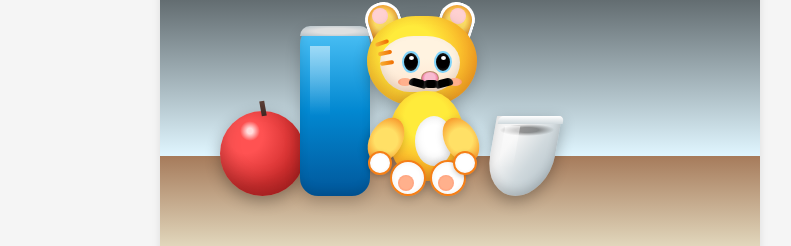
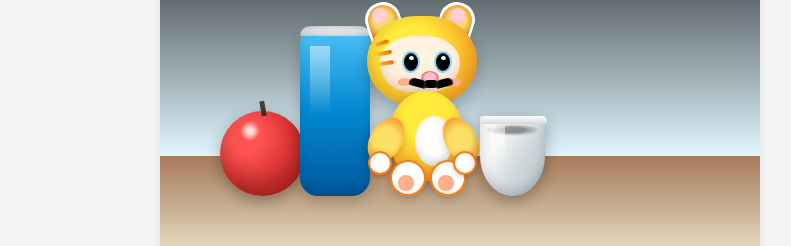
Before and after one commit to Younguncho/UIDesign1, a plain HTML site: page coding_from_life/coding_from_life.html in a window 1280 px wide. Shown: the part 300-546 px from the top of the page, without its empty margins (180-971 px from the left). Drawn offline with Linux system fonts and the light colour scheme.

Commit message:
finalized

```diff
--- a/assets/live_coding_style.css
+++ b/assets/live_coding_style.css
@@ -154,14 +154,14 @@ main p {
 /* Steel Cup */
 .cup {
   position: absolute;
-  left: 330px;
+  left: 320px;
   top: 240px;
   width: 65px;
   height: 80px;
   background: linear-gradient(120deg, #f5f5f5 30%, #d0d9dd 60%, #b0bec5 100%);
   border-radius: 0 0 40px 40px / 0 0 50px 50px;
   z-index: 4;
-  transform: skew(-10deg, 0deg);
+  transform: skew(0deg, 0deg);
   box-shadow: 0 5px 15px rgba(0, 0, 0, 0.3), inset 0 -5px 10px rgba(0, 0, 0, 0.15);
 }
 
```
